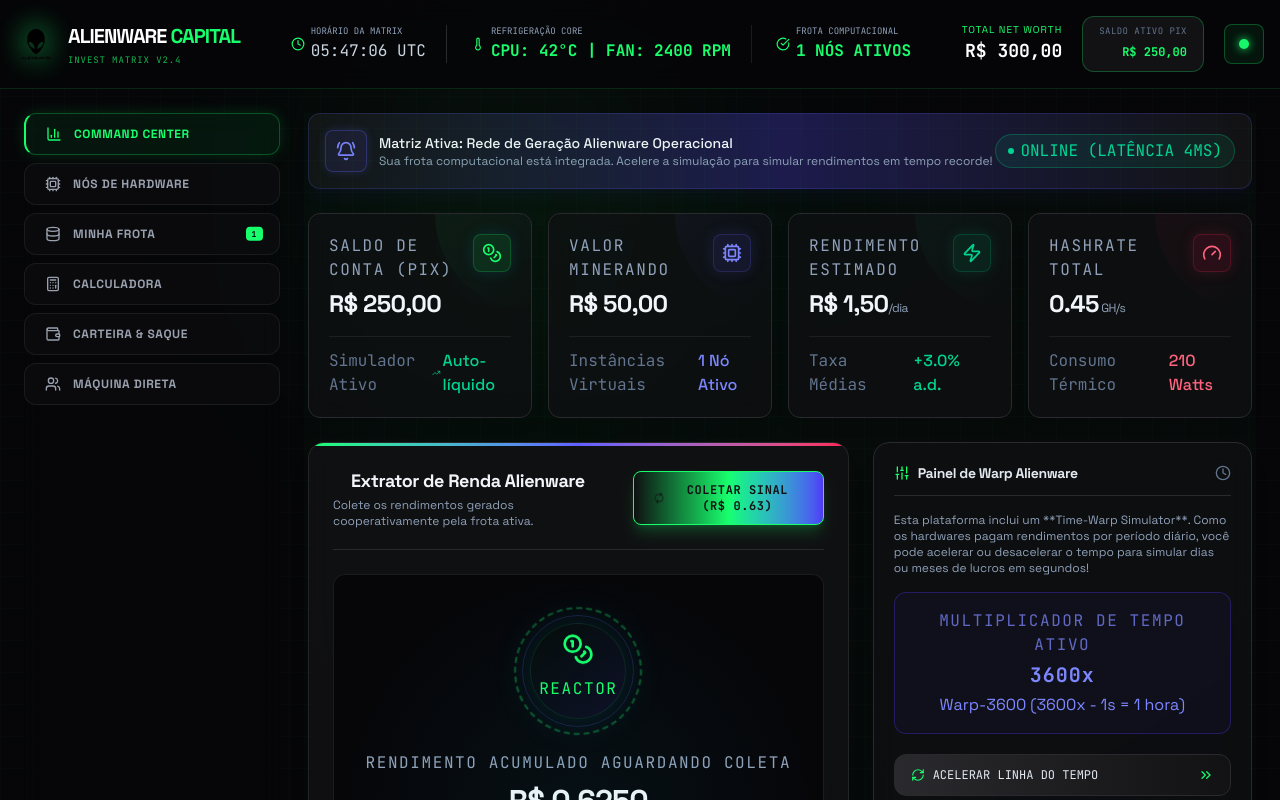
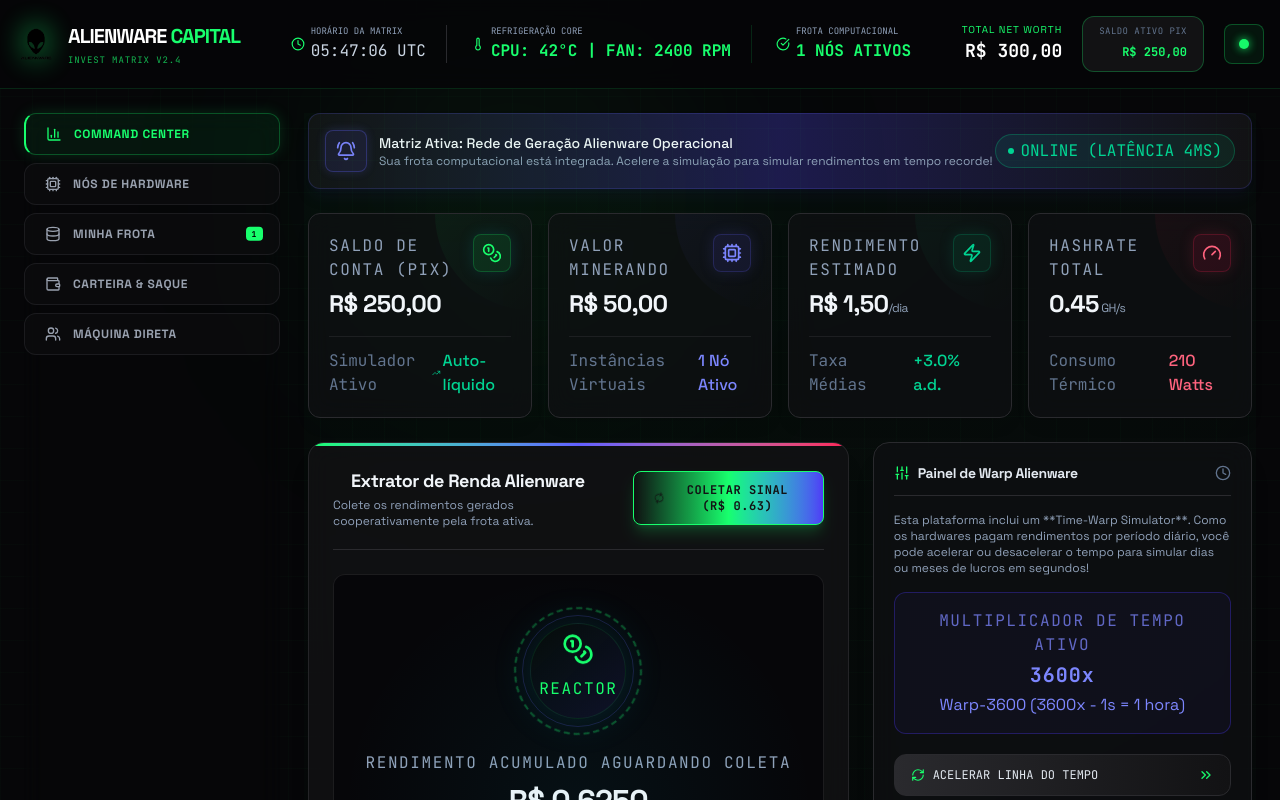
Before and after one commit to kokimotoprojetos/alienware, a React (Vite) app: page / in a window 1280 px wide. Shown: the top 800 px of the page. Built offline with nearby package versions, Linux system fonts and the light colour scheme.

Commit message:
remove calculator option from navigation and views

```diff
--- a/src/App.tsx
+++ b/src/App.tsx
@@ -9,14 +9,12 @@
 import Dashboard from './components/Dashboard';
 import RigStore from './components/RigStore';
 import MyFleet from './components/MyFleet';
-import Calculator from './components/Calculator';
 import WalletActions from './components/WalletActions';
 import Referrals from './components/Referrals';
 import {
   BarChart3,
   Cpu,
   Database,
-  Calculator as CalcIcon,
   Wallet,
   Users,
   Maximize2,
@@ -29,7 +27,7 @@
 } from 'lucide-react';
 
 function AppContent() {
-  const [activeTab, setActiveTab] = useState<'dashboard' | 'store' | 'fleet' | 'calculator' | 'wallet' | 'referrals'>('dashboard');
+  const [activeTab, setActiveTab] = useState<'dashboard' | 'store' | 'fleet' | 'wallet' | 'referrals'>('dashboard');
   const [systemTime, setSystemTime] = useState<string>('');
 
   const { balance, balanceInvested, userRigs } = useSimulator();
@@ -130,7 +128,7 @@
 
         {/* Navigation panel */}
         <aside className="fixed bottom-0 left-0 right-0 z-50 bg-[#060608]/95 backdrop-blur-md border-t border-[#18FF6D22] p-2 md:p-0 md:relative md:bottom-auto md:left-auto md:right-auto md:z-0 md:bg-transparent md:border-t-0 md:w-64 md:shrink-0 md:flex md:flex-col md:gap-4">
-          <nav className="grid grid-cols-6 md:flex md:flex-col gap-1 md:gap-2 w-full">
+          <nav className="grid grid-cols-5 md:flex md:flex-col gap-1 md:gap-2 w-full">
 
             <button
               onClick={() => setActiveTab('dashboard')}
@@ -174,19 +172,6 @@
                   {userRigs.length}
                 </span>
               )}
-            </button>
-
-            <button
-              onClick={() => setActiveTab('calculator')}
-              className={`flex flex-col md:flex-row items-center justify-center md:justify-start gap-1 md:gap-3 p-1.5 md:px-5 md:py-3 rounded-xl font-sans text-xs font-bold uppercase tracking-wider border transition-all duration-300 cursor-pointer w-full text-center md:text-left truncate shrink-0 md:shrink-none ${
-                activeTab === 'calculator'
-                  ? 'bg-[#18FF6D11] border-l-2 md:border-l-2 border-l-[#18FF6D] text-[#18FF6D] shadow-[0_0_15px_rgba(24,255,109,0.15)] border-[#18FF6D44]'
-                  : 'bg-[#121214]/40 text-gray-400 border-[#2A2A2E]/55 hover:bg-[#121214] hover:text-white'
-              }`}
-            >
-              <CalcIcon className="w-4 h-4 shrink-0" />
-              <span className="hidden md:inline">CALCULADORA</span>
-              <span className="inline md:hidden text-[8px] tracking-tight">Calc</span>
             </button>
 
             <button
@@ -234,7 +219,6 @@
           {activeTab === 'dashboard' && <Dashboard />}
           {activeTab === 'store' && <RigStore />}
           {activeTab === 'fleet' && <MyFleet />}
-          {activeTab === 'calculator' && <Calculator />}
           {activeTab === 'wallet' && <WalletActions />}
           {activeTab === 'referrals' && <Referrals />}
         </div>
```
